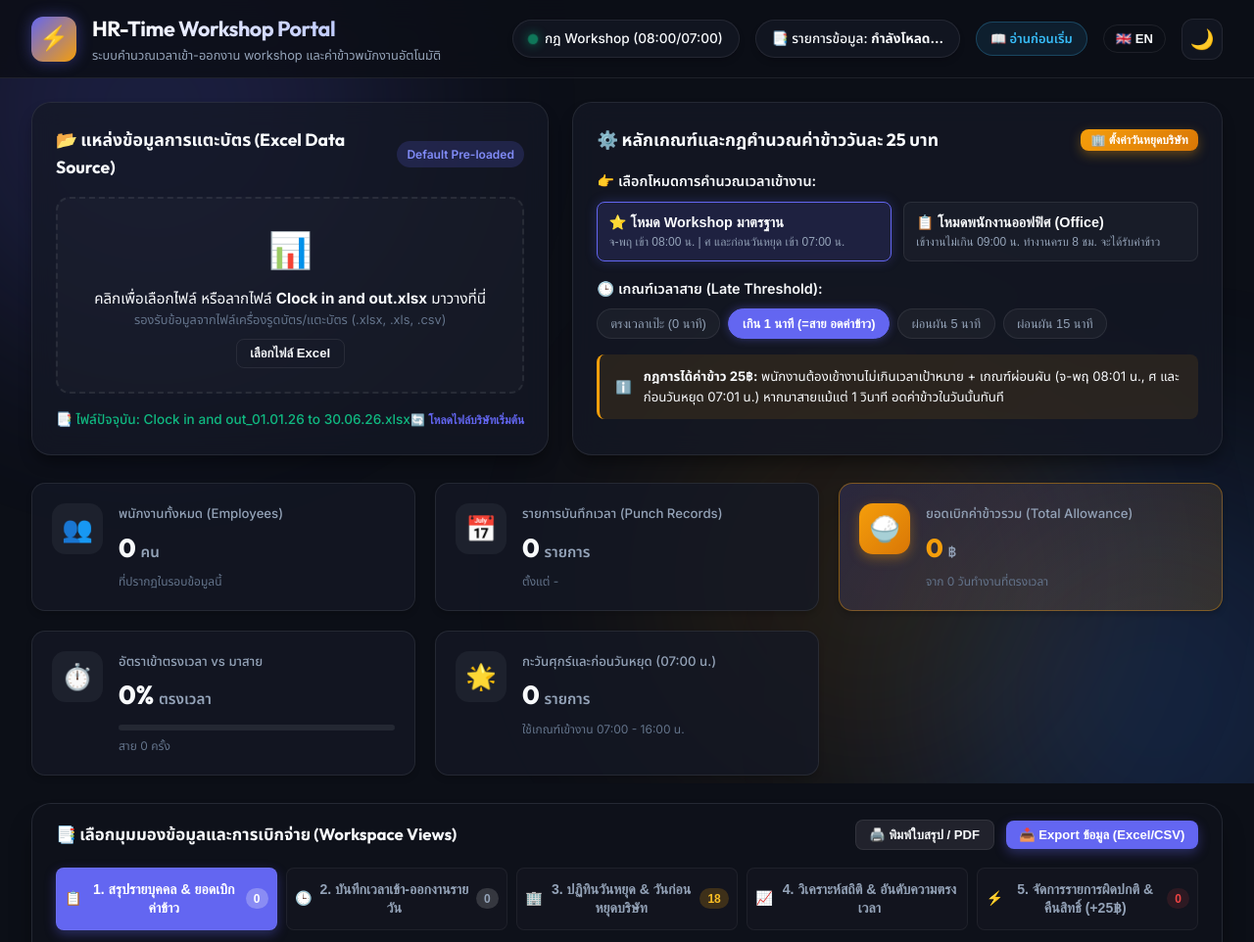
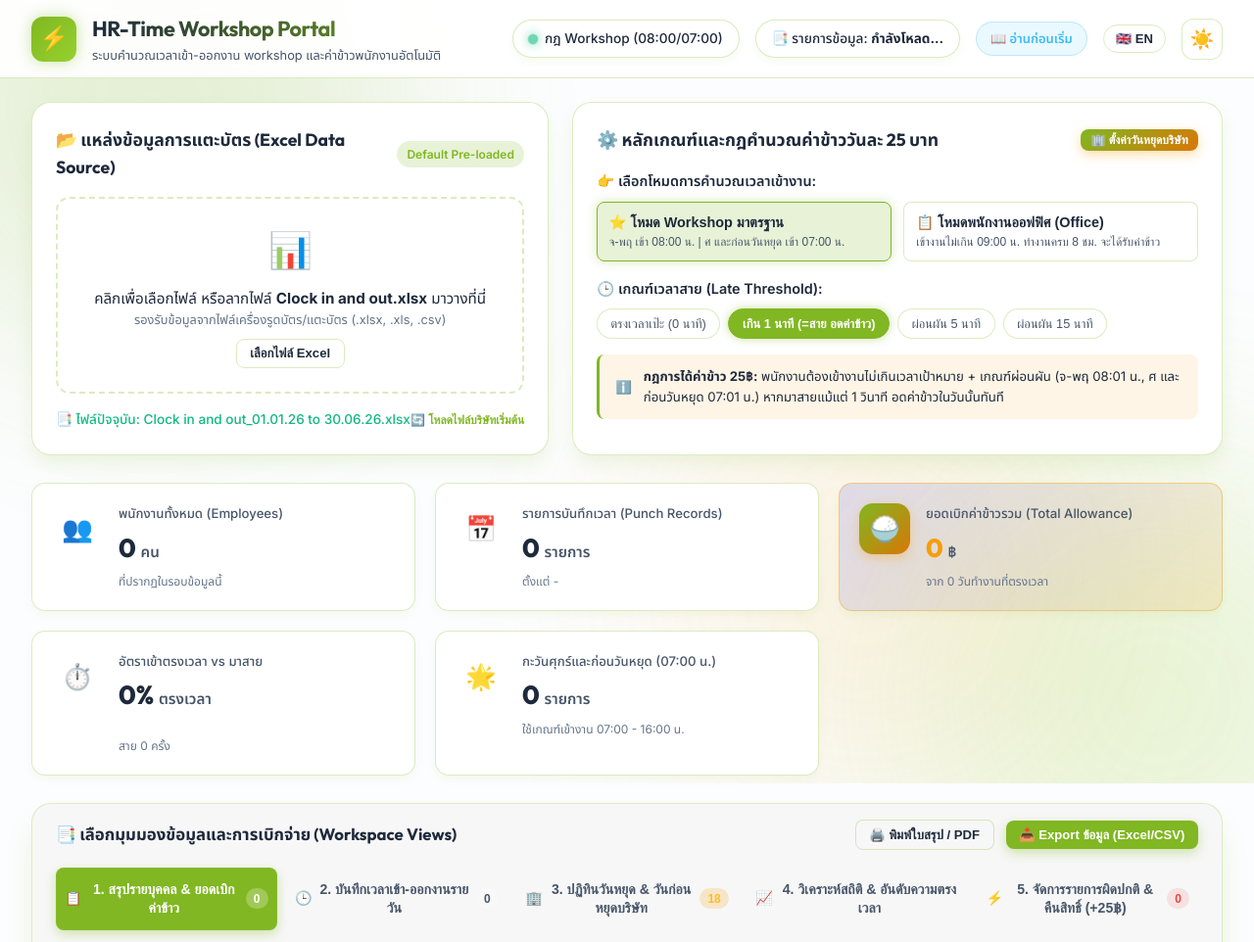
Before and after one commit to supawatth-dot/HR-Time-Portal, a website: page public/index.html in a window 1280 px wide. Shown: the top 962 px of the page at 98% size. Drawn offline with Linux system fonts and the light colour scheme; no server answers.

Commit message:
style: update system colors and default theme to match company CI (White and Lime Green #80B722 / RGB 128, 183, 34)

```diff
--- a/public/css/style.css
+++ b/public/css/style.css
@@ -3,21 +3,21 @@
    ========================================================================== */
 
 :root {
-  /* Dark Theme Variables (Default Premium) */
-  --bg-main: #0c0f17;
-  --bg-card: rgba(20, 25, 38, 0.75);
-  --bg-card-hover: rgba(28, 35, 53, 0.85);
-  --border-color: rgba(255, 255, 255, 0.08);
-  --border-focus: rgba(99, 102, 241, 0.5);
+  /* Dark Theme with Lime Green CI Accents */
+  --bg-main: #0c1017;
+  --bg-card: rgba(20, 26, 38, 0.85);
+  --bg-card-hover: rgba(28, 36, 53, 0.95);
+  --border-color: rgba(128, 183, 34, 0.18);
+  --border-focus: rgba(128, 183, 34, 0.6);
 
   --text-primary: #f8fafc;
   --text-secondary: #94a3b8;
   --text-muted: #64748b;
 
-  --primary: #6366f1;
-  --primary-hover: #4f46e5;
-  --accent: #f59e0b;
-  --accent-glow: rgba(245, 158, 11, 0.25);
+  --primary: #80B722;
+  --primary-hover: #6ea01c;
+  --accent: #80B722;
+  --accent-glow: rgba(128, 183, 34, 0.35);
 
   --success: #10b981;
   --success-bg: rgba(16, 185, 129, 0.12);
@@ -41,19 +41,25 @@
 }
 
 body.theme-light {
-  --bg-main: #f1f5f9;
-  --bg-card: rgba(255, 255, 255, 0.88);
-  --bg-card-hover: rgba(255, 255, 255, 0.98);
-  --border-color: rgba(0, 0, 0, 0.08);
-  --border-focus: rgba(99, 102, 241, 0.5);
+  /* White & Lime Green Company CI (Corporate Identity Master Theme) */
+  --bg-main: #fcfdfe;
+  --bg-card: #ffffff;
+  --bg-card-hover: #f3f9eb;
+  --border-color: rgba(128, 183, 34, 0.28);
+  --border-focus: rgba(128, 183, 34, 0.7);
 
-  --text-primary: #0f172a;
+  --text-primary: #1e293b;
   --text-secondary: #475569;
-  --text-muted: #94a3b8;
+  --text-muted: #64748b;
 
-  --shadow-sm: 0 4px 6px -1px rgba(0, 0, 0, 0.05);
-  --shadow-md: 0 10px 15px -3px rgba(0, 0, 0, 0.08);
-  --shadow-lg: 0 20px 25px -5px rgba(0, 0, 0, 0.12);
+  --primary: #80B722;
+  --primary-hover: #6ea01c;
+  --accent: #80B722;
+  --accent-glow: rgba(128, 183, 34, 0.25);
+
+  --shadow-sm: 0 4px 10px -1px rgba(128, 183, 34, 0.08);
+  --shadow-md: 0 10px 20px -3px rgba(128, 183, 34, 0.14);
+  --shadow-lg: 0 20px 30px -5px rgba(128, 183, 34, 0.2);
 }
 
 * {
@@ -101,7 +107,7 @@
 .orb-1 {
   width: 500px;
   height: 500px;
-  background: #6366f1;
+  background: #80B722;
   top: -150px;
   left: -100px;
 }
@@ -109,7 +115,7 @@
 .orb-2 {
   width: 450px;
   height: 450px;
-  background: #3b82f6;
+  background: #96d12e;
   bottom: -100px;
   right: -100px;
   animation-delay: -5s;
@@ -136,14 +142,14 @@
   position: sticky;
   top: 0;
   z-index: 100;
-  background: rgba(12, 15, 23, 0.85);
+  background: rgba(12, 16, 23, 0.85);
   backdrop-filter: blur(16px);
   border-bottom: 1px solid var(--border-color);
   padding: 0.75rem 2rem;
 }
 
 body.theme-light .navbar {
-  background: rgba(255, 255, 255, 0.85);
+  background: rgba(255, 255, 255, 0.92);
 }
 
 .navbar-container {
@@ -163,25 +169,25 @@
 .brand-icon {
   width: 46px;
   height: 46px;
-  background: linear-gradient(135deg, var(--primary), var(--accent));
+  background: linear-gradient(135deg, var(--primary), #96d12e);
   border-radius: 12px;
   display: flex;
   align-items: center;
   justify-content: center;
   font-size: 1.5rem;
-  box-shadow: 0 0 15px rgba(99, 102, 241, 0.4);
+  box-shadow: 0 0 15px rgba(128, 183, 34, 0.4);
 }
 
 .brand-text h1 {
   font-size: 1.35rem;
   letter-spacing: -0.02em;
-  background: linear-gradient(to right, #fff, #a5b4fc);
+  background: linear-gradient(to right, #fff, #80B722);
   -webkit-background-clip: text;
   -webkit-text-fill-color: transparent;
 }
 
 body.theme-light .brand-text h1 {
-  background: linear-gradient(to right, #1e293b, #4f46e5);
+  background: linear-gradient(to right, #1e293b, #6ea01c);
   -webkit-background-clip: text;
   -webkit-text-fill-color: transparent;
 }
@@ -312,7 +318,7 @@
 
 .dropzone:hover, .dropzone.dragover {
   border-color: var(--primary);
-  background: rgba(99, 102, 241, 0.06);
+  background: rgba(128, 183, 34, 0.08);
   transform: scale(0.995);
 }
 
@@ -389,9 +395,9 @@
 }
 
 .mode-btn.active {
-  background: rgba(99, 102, 241, 0.15);
+  background: rgba(128, 183, 34, 0.18);
   border-color: var(--primary);
-  box-shadow: 0 0 12px rgba(99, 102, 241, 0.25);
+  box-shadow: 0 0 12px rgba(128, 183, 34, 0.3);
 }
 
 .mode-title {
@@ -432,7 +438,7 @@
   border-color: var(--primary);
   color: #fff;
   font-weight: 600;
-  box-shadow: 0 0 10px rgba(99, 102, 241, 0.4);
+  box-shadow: 0 0 10px rgba(128, 183, 34, 0.4);
 }
 
 .rule-hint-box {
@@ -625,7 +631,7 @@
 .tab-btn.active {
   color: #fff;
   background: var(--primary);
-  box-shadow: 0 4px 12px rgba(99, 102, 241, 0.35);
+  box-shadow: 0 4px 12px rgba(128, 183, 34, 0.35);
 }
 
 .tab-badge {
@@ -698,7 +704,7 @@
 .search-box input:focus {
   outline: none;
   border-color: var(--primary);
-  box-shadow: 0 0 0 3px rgba(99, 102, 241, 0.2);
+  box-shadow: 0 0 0 3px rgba(128, 183, 34, 0.25);
 }
 
 .filter-controls {
@@ -720,7 +726,7 @@
 
 .form-select:focus, .form-input:focus {
   border-color: var(--primary);
-  box-shadow: 0 0 0 3px rgba(99, 102, 241, 0.2);
+  box-shadow: 0 0 0 3px rgba(128, 183, 34, 0.25);
 }
 
 /* Table styling */
@@ -807,7 +813,7 @@
   white-space: nowrap;
 }
 
-.badge-primary { background: rgba(99, 102, 241, 0.18); color: #818cf8; }
+.badge-primary { background: rgba(128, 183, 34, 0.18); color: #80B722; }
 .badge-secondary { background: rgba(148, 163, 184, 0.18); color: var(--text-secondary); }
 .badge-success { background: var(--success-bg); color: var(--success); }
 .badge-danger { background: var(--danger-bg); color: var(--danger); }
@@ -838,7 +844,7 @@
 .btn-primary {
   background: var(--primary);
   color: #fff;
-  box-shadow: 0 4px 12px rgba(99, 102, 241, 0.35);
+  box-shadow: 0 4px 12px rgba(128, 183, 34, 0.35);
 }
 
 .btn-primary:hover {
@@ -870,7 +876,7 @@
 
 .btn-outline:hover {
   border-color: var(--primary);
-  background: rgba(99, 102, 241, 0.1);
+  background: rgba(128, 183, 34, 0.12);
 }
 
 .btn-text {
@@ -914,7 +920,7 @@
 }
 
 .dropdown-item:hover {
-  background: rgba(99, 102, 241, 0.15);
+  background: rgba(128, 183, 34, 0.18);
   color: var(--primary);
 }
 
--- a/public/index.html
+++ b/public/index.html
@@ -13,7 +13,7 @@
   <!-- SheetJS CDN for fast client-side Excel export and secondary parsing -->
   <script src="https://cdn.jsdelivr.net/npm/xlsx@0.18.5/dist/xlsx.full.min.js"></script>
 </head>
-<body class="theme-dark">
+<body class="theme-light">
   <!-- Ambient Glow Background -->
   <div class="ambient-bg">
     <div class="glow-orb orb-1"></div>
```
